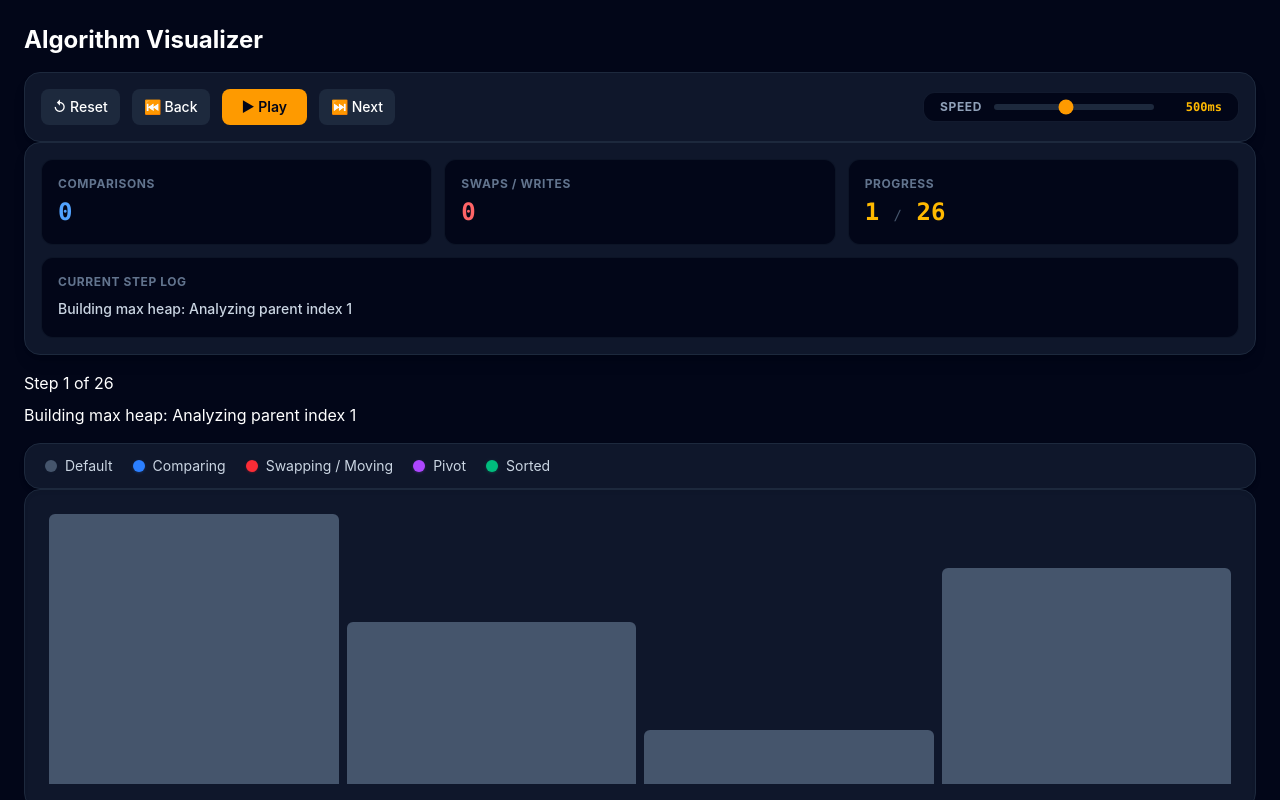
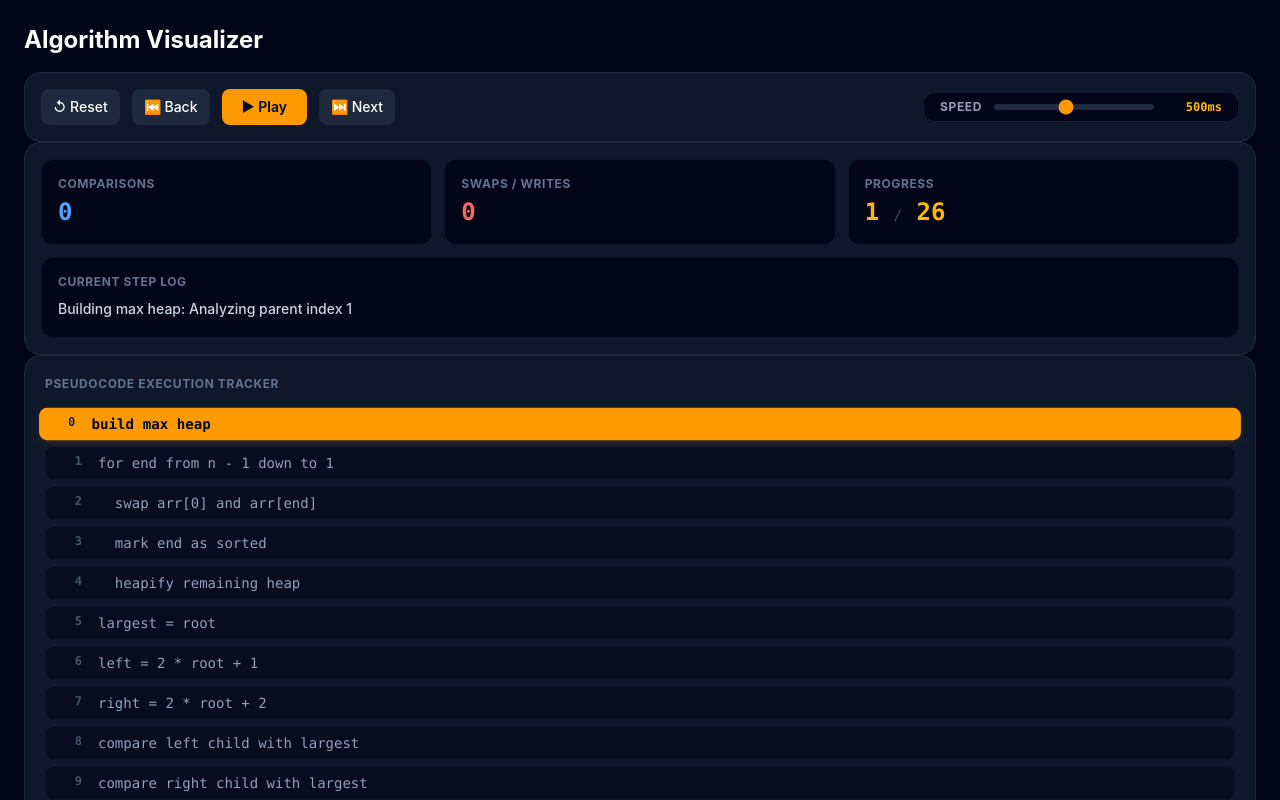
Before and after one commit to Sree-2607/Algorithm-Visualiser-and-Complexity-Analyser, a React (Vite) app: page / in a window 1280 px wide. Shown: the top 800 px of the page. Built offline with nearby package versions, Linux system fonts and the light colour scheme; the HTML template or start-up script is replaced by a standard one.

Commit message:
feat(UI): add highlighting the psedocode

```diff
--- a/src/App.tsx
+++ b/src/App.tsx
@@ -5,6 +5,7 @@ import SortVisualizer from './components/SortVisualizer'
 import { useStepPlayer } from './hooks/useStepPlayer'
 import Legend from './components/Legend'
 import StatsPanel from './components/StatsPanel'
+import PseudoCodePanel from './components/PseudocodePanel'
 
 function App() {
   const input = [5, 3, 1, 4]
@@ -37,6 +38,10 @@ function App() {
         totalSteps={player.totalSteps}
         currentStepDescription={player.currentStep?.description ?? 'Ready'}
       />
+      <PseudoCodePanel
+        lines={heapSort.info.pseudocode}
+        activeLine={player.currentStep?.pseudocodeLine ?? null}
+      />
 
       <p className="mb-2 mt-4">
         Step {player.currentStepIndex + 1} of {player.totalSteps}
--- a/src/algorithms/sorting/bubbleSort.ts
+++ b/src/algorithms/sorting/bubbleSort.ts
@@ -1,4 +1,4 @@
-import type { Algorithm, StepEvent } from '../types'
+import type { Algorithm, StepEvent } from '../../types'
 
 export const bubbleSort: Algorithm = {
   info: {
--- a/src/components/PseudocodePanel.tsx
+++ b/src/components/PseudocodePanel.tsx
@@ -0,0 +1,43 @@
+import type { PseudoCodePanelProps } from '../types'
+
+export default function PseudoCodePanel({
+  lines,
+  activeLine,
+}: PseudoCodePanelProps) {
+  return (
+    <div className="rounded-2xl border border-slate-800 bg-slate-900 p-5 shadow-lg h-full">
+      <h3 className="mb-4 text-xs font-bold uppercase tracking-wider text-slate-500 select-none">
+        Pseudocode Execution Tracker
+      </h3>
+
+      <div className="space-y-1.5 font-mono text-xs sm:text-sm">
+        {lines.map((line, index) => {
+          const isActive = index === activeLine
+
+          return (
+            <div
+              key={index}
+              className={`flex items-start rounded-lg px-3 py-1.5 transition-all duration-150 ${
+                isActive
+                  ? 'bg-amber-500 font-bold text-slate-950 shadow-md shadow-amber-500/10 scale-[1.01]'
+                  : 'bg-slate-950/60 text-slate-400 border border-slate-900'
+              }`}
+            >
+              {/* Line Number Gutter */}
+              <span className={`w-6 shrink-0 text-right mr-4 select-none text-xs font-semibold ${
+                isActive ? 'text-slate-800' : 'text-slate-600'
+              }`}>
+                {index}
+              </span>
+
+              {/* Code Line Body — whitespace-pre preserves your nested indentation tabs */}
+              <span className="whitespace-pre break-all">
+                {line}
+              </span>
+            </div>
+          )
+        })}
+      </div>
+    </div>
+  )
+}
--- a/src/types/index.ts
+++ b/src/types/index.ts
@@ -128,3 +128,8 @@ export type StatsPanelProps = {
   totalSteps: number
   currentStepDescription: string
 }
+
+export type PseudoCodePanelProps = {
+  lines: string[]
+  activeLine: number | null
+}
```
